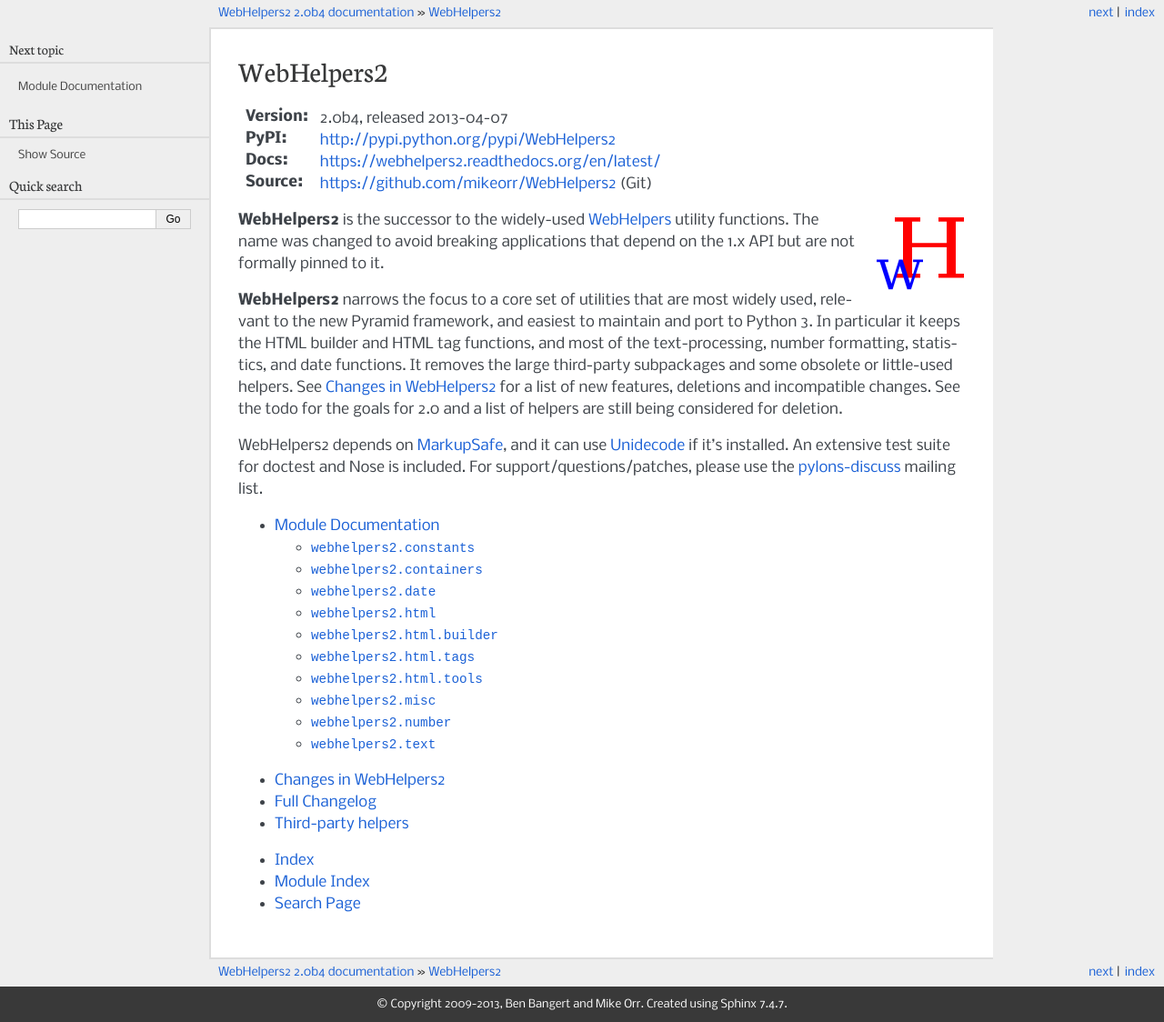
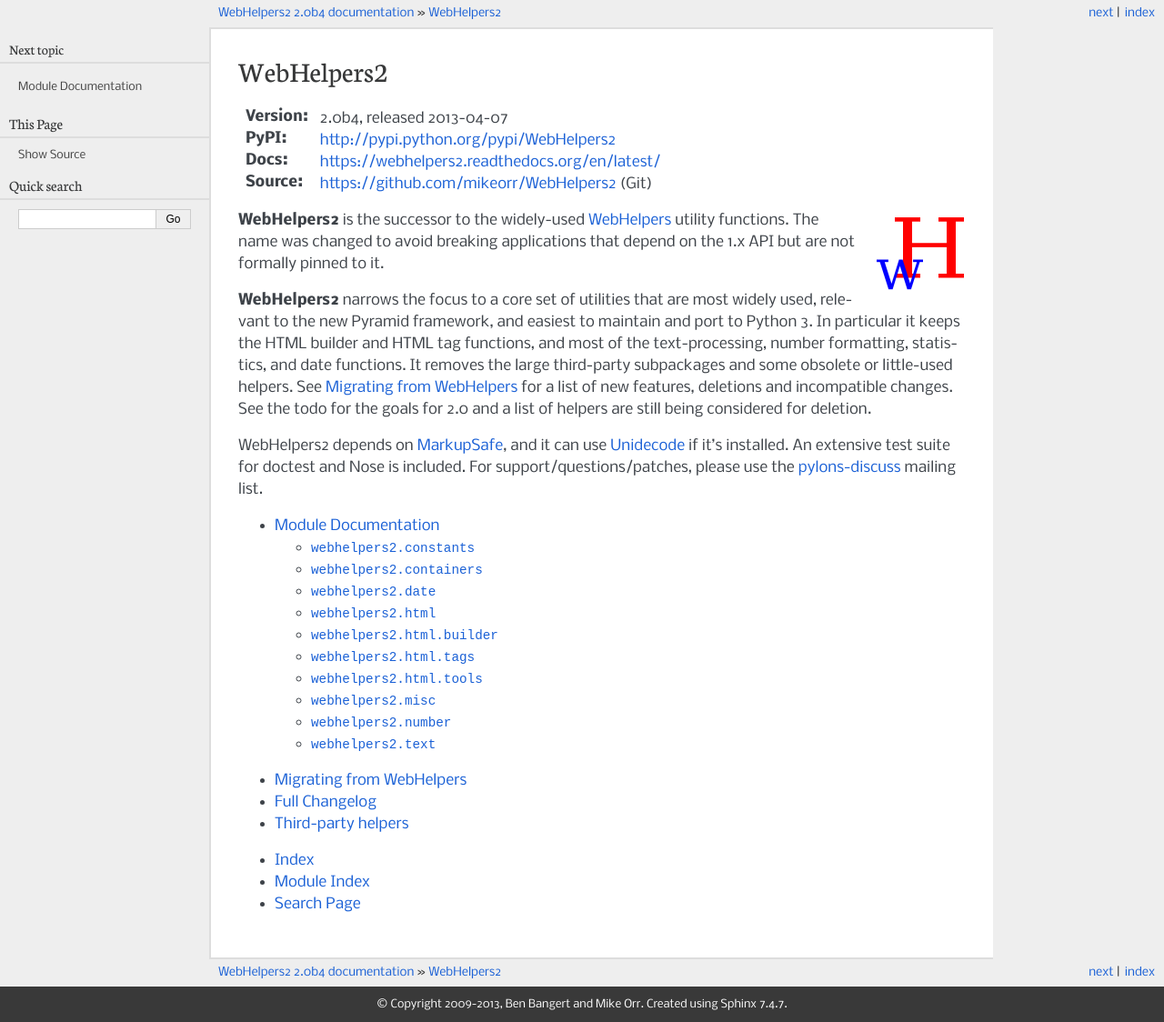
Before and after one commit to mikeorr/WebHelpers2, a Sphinx documentation site: the page built from docs/index.rst, in a window 1280 px wide. Shown: the whole page at 91% size. Built offline with Sphinx 7.4.7, drawn with Linux system fonts in a browser that asks for light colours.

Commit message:
Rename migrating doc.

```diff
--- a/docs/index.rst
+++ b/docs/index.rst
@@ -20,7 +20,7 @@ used, relevant to the new Pyramid framework, and easiest to maintain and port
 to Python 3. In particular it keeps the HTML builder and HTML tag functions,
 and most of the text-processing, number formatting, statistics, and date
 functions. It removes the large third-party subpackages and some obsolete or
-little-used helpers. See :ref:`changes-in-webhelpers2` for a list of new
+little-used helpers. See :ref:`migrate` for a list of new
 features, deletions and incompatible changes. See the :ref:`todo` for the
 goals for 2.0 and a list of helpers are still being considered for deletion.
 
--- a/docs/whats_new.rst
+++ b/docs/migrate.rst
@@ -1,7 +1,11 @@
-.. _changes-in-webhelpers2:
+.. _migrate:
 
-Changes in WebHelpers2
+Migrating from WebHelpers
 %%%%%%%%%%%%%%%%%%%%%%%%%
+
+
+Beta 3's "What's New?"
+======================
 
 Changes since beta 1
 --------------------
```
Also changed, not shown: other parts of docs/index.rst (+1 -2 lines).
